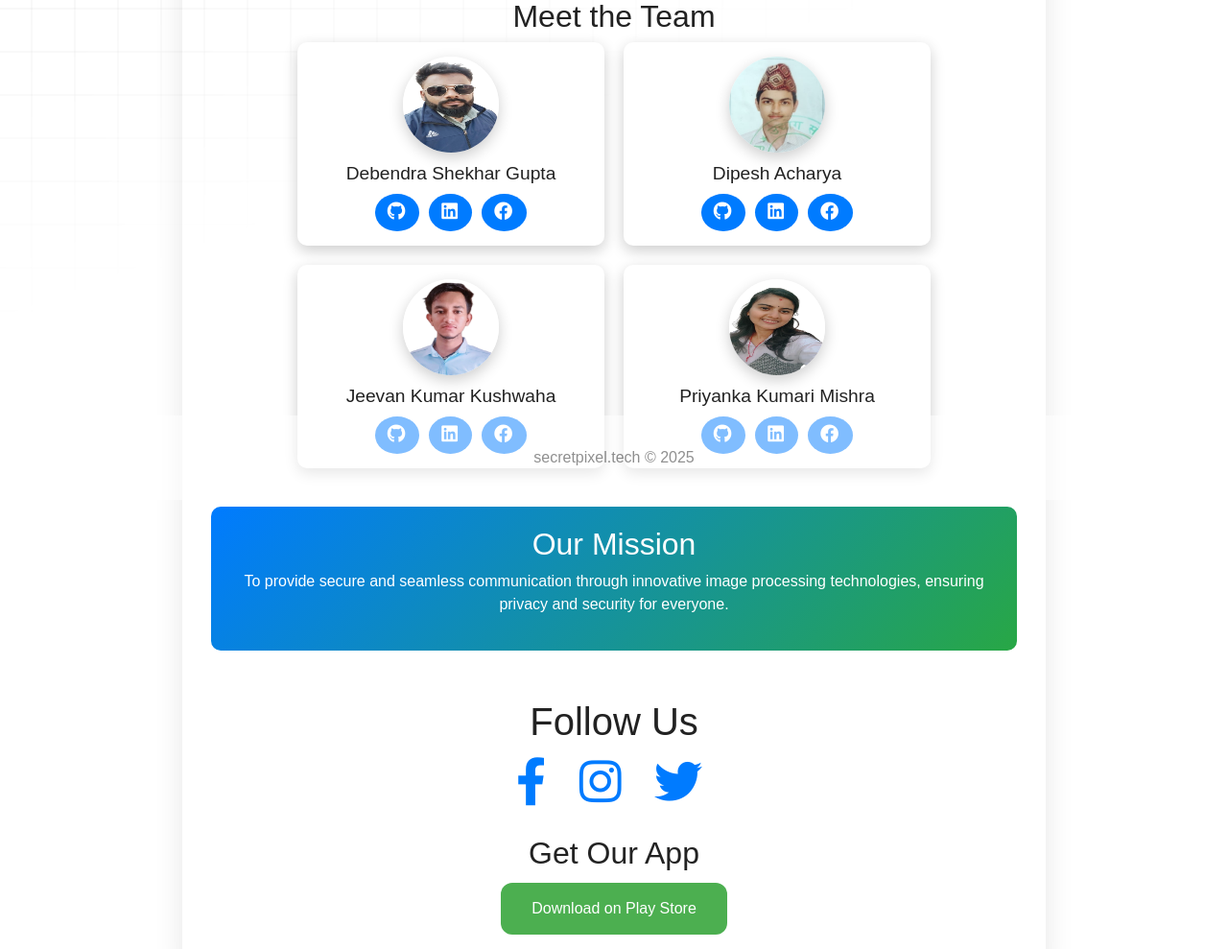
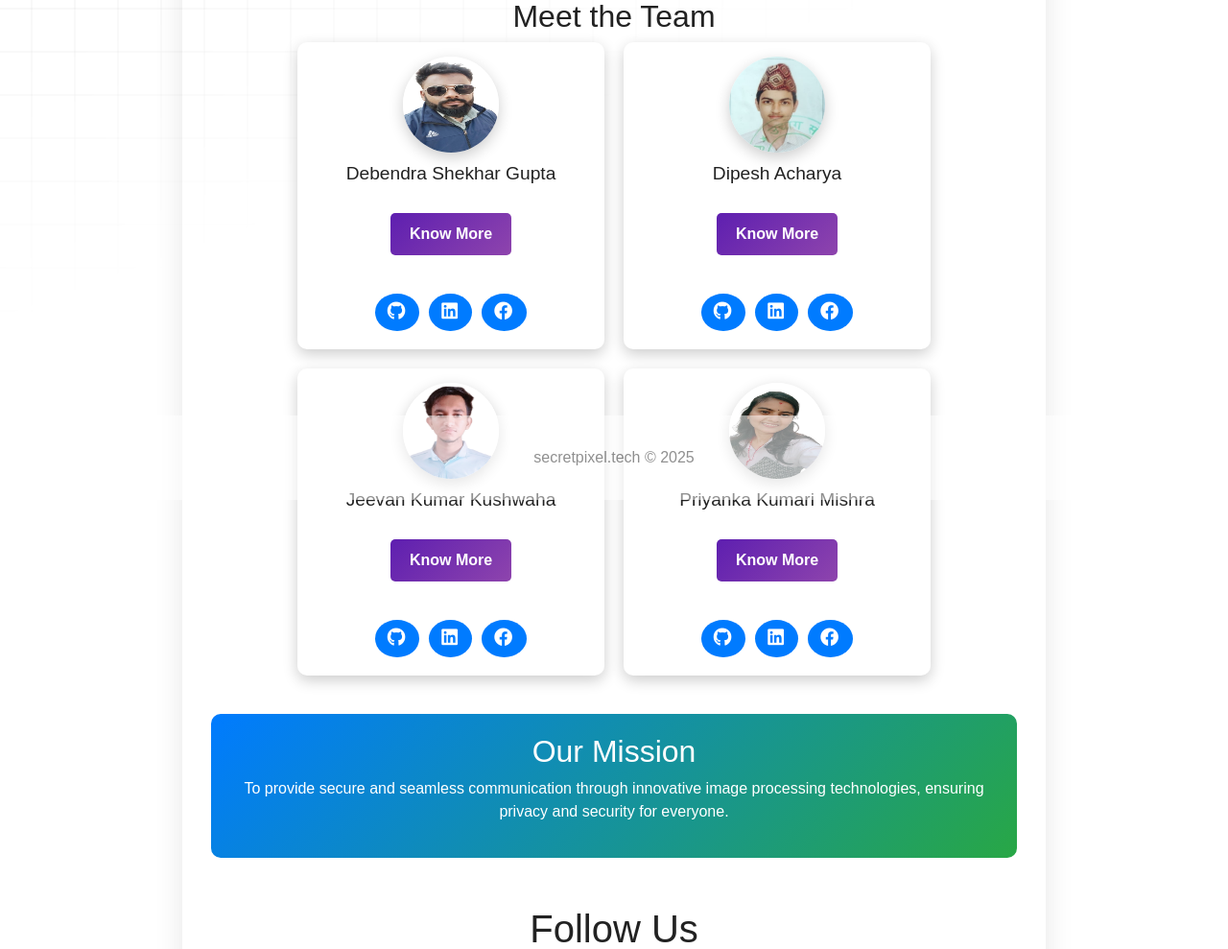
Before and after one commit to Bandit16/Steganography, a Django app: page /about/ in a window 1280 px wide. Shown: the part 279-1268 px from the top of the page at 96% size. Run offline with Django 4.2, Linux system fonts and the light colour scheme; some libraries are stand-ins or nearby versions.

Commit message:
beautification

```diff
--- a/Steganography/app/static/app/about.css
+++ b/Steganography/app/static/app/about.css
@@ -9,7 +9,7 @@
 @media (prefers-color-scheme: dark) {
     :root {
         --background-color: #121212;
-        --card-background-color: #000000;
+        --card-background-color: rgba(47, 47, 47, 0.596);
         --text-color: #ddd;
         --social-icon-background: #1a73e8;
         --social-icon-hover-background: #0c47a1;
@@ -53,6 +53,7 @@ body {
     text-align: center;
     transition: transform 0.3s;
     width: 320px;
+    height: 320px;
 }
 
 .team-member:hover {
@@ -76,11 +77,31 @@ body {
     margin: 10px 0;
     color: var(--text-color);
 }
+.know-more-btn {
+    color: white;
+    background: linear-gradient(135deg, #5e1fb0, #8e44ad);
+    text-decoration: none;
+    font-weight: bold;
+    padding: 10px 20px;
+    border-radius: 5px;
+    transition: background-color 0.3s, transform 0.3s;
+    display: inline-block;
+    font-size: 1rem;
+    cursor: pointer;
+    border: none; /* Remove default 3D effect */
+    margin-top: 20px;
+    margin-bottom: 30px;
+}
 
+
+.know-more-btn:hover {
+    transform: scale(1.05);
+}
 .social-icons {
     display: flex;
     justify-content: center;
     gap: 10px;
+    padding-top: 10px;
 }
 
 .social-icons a {
--- a/Steganography/app/templates/app/about.html
+++ b/Steganography/app/templates/app/about.html
@@ -2,6 +2,7 @@
 {% load static %}
 
 {% block content %}
+
 <head>
     <link rel="stylesheet" href="{% static 'app/about.css' %}">
 </head>
@@ -9,7 +10,8 @@
 
 <div class="about-container">
     <h1>About Us</h1>
-    <p>We are a passionate team dedicated to secure communication through advanced image processing technology. Our app ensures high security and seamless usability.</p>
+    <p>We are a passionate team dedicated to secure communication through advanced image processing technology. Our app
+        ensures high security and seamless usability.</p>
 
     <div class="contributors">
         <h2>Meet the Team</h2>
@@ -17,37 +19,56 @@
             <div class="team-member">
                 <img src="{% static 'app/debendra.jpg' %}" alt="Debendra">
                 <h3>Debendra Shekhar Gupta</h3>
+                <a href="https://www.dipesh-acharya.com.np" class="know-more">
+                    <button class="know-more-btn">Know More</button>
+                </a>
                 <div class="social-icons">
                     <a href="https://github.com/Debendra533" target="_blank"><i class="fab fa-github"></i></a>
-                    <a href="https://www.linkedin.com/in/debendra-shekhar-gupta-112353343?utm_source=share&utm_campaign=share_via&utm_content=profile&utm_medium=android_app" target="_blank"><i class="fab fa-linkedin"></i></a>
-                    <a href="https://www.facebook.com/share/1E8Ltz2FSJ/Fb" target="_blank"><i class="fab fa-facebook"></i></a>
+                    <a href="https://www.linkedin.com/in/debendra-shekhar-gupta-112353343?utm_source=share&utm_campaign=share_via&utm_content=profile&utm_medium=android_app"
+                        target="_blank"><i class="fab fa-linkedin"></i></a>
+                    <a href="https://www.facebook.com/share/1E8Ltz2FSJ/Fb" target="_blank"><i
+                            class="fab fa-facebook"></i></a>
                 </div>
             </div>
             <div class="team-member">
                 <img src="{% static 'app/dipesh.jpg' %}" alt="Dipesh">
                 <h3>Dipesh Acharya</h3>
+                <a href="https://www.dipesh-acharya.com.np" class="know-more">
+                    <button class="know-more-btn">Know More</button>
+                </a>
                 <div class="social-icons">
                     <a href="https://github.com/Bandit16" target="_blank"><i class="fab fa-github"></i></a>
-                    <a href="https://www.linkedin.com/in/dipesh-acharya-4a5ab7273/" target="_blank"><i class="fab fa-linkedin"></i></a>
-                    <a href="https://www.facebook.com/profile.php?id=100013821284161" target="_blank"><i class="fab fa-facebook"></i></a>
+                    <a href="https://www.linkedin.com/in/dipesh-acharya-4a5ab7273/" target="_blank"><i
+                            class="fab fa-linkedin"></i></a>
+                    <a href="https://www.facebook.com/profile.php?id=100013821284161" target="_blank"><i
+                            class="fab fa-facebook"></i></a>
                 </div>
             </div>
             <div class="team-member">
                 <img src="{% static 'app/jeevan.jpg' %}" alt="Jeevan">
                 <h3>Jeevan Kumar Kushwaha</h3>
+                <a href="https://www.jeevankushwaha.com.np" class="know-more">
+                    <button class="know-more-btn">Know More</button>
+                </a>
                 <div class="social-icons">
                     <a href="https://github.com/zione-kushwaha" target="_blank"><i class="fab fa-github"></i></a>
                     <a href="https://www.linkedin.com/in/zi-one" target="_blank"><i class="fab fa-linkedin"></i></a>
-                    <a href="https://www.facebook.com/jeevan.kushwaha.9883" target="_blank"><i class="fab fa-facebook"></i></a>
+                    <a href="https://www.facebook.com/jeevan.kushwaha.9883" target="_blank"><i
+                            class="fab fa-facebook"></i></a>
                 </div>
             </div>
             <div class="team-member">
                 <img src="{% static 'app/priyanka.jpg' %}" alt="Priyanka">
                 <h3>Priyanka Kumari Mishra</h3>
+                <a href="https://www.dipesh-acharya.com.np" class="know-more">
+                    <button class="know-more-btn">Know More</button>
+                </a>
                 <div class="social-icons">
                     <a href="https://github.com/Priyanka-Mishra1" target="_blank"><i class="fab fa-github"></i></a>
-                    <a href="https://www.linkedin.com/in/priyanka-mishra-911a3a34a?utm_source=share&utm_campaign=share_via&utm_content=profile&utm_medium=android_app" target="_blank"><i class="fab fa-linkedin"></i></a>
-                    <a href="https://www.facebook.com/priyanka.priyal.9" target="_blank"><i class="fab fa-facebook"></i></a>
+                    <a href="https://www.linkedin.com/in/priyanka-mishra-911a3a34a?utm_source=share&utm_campaign=share_via&utm_content=profile&utm_medium=android_app"
+                        target="_blank"><i class="fab fa-linkedin"></i></a>
+                    <a href="https://www.facebook.com/priyanka.priyal.9" target="_blank"><i
+                            class="fab fa-facebook"></i></a>
                 </div>
             </div>
         </div>
@@ -55,7 +76,8 @@
 
     <div class="mission-section">
         <h2>Our Mission</h2>
-        <p>To provide secure and seamless communication through innovative image processing technologies, ensuring privacy and security for everyone.</p>
+        <p>To provide secure and seamless communication through innovative image processing technologies, ensuring
+            privacy and security for everyone.</p>
     </div>
 
     <div style="height: 50px;"></div>
@@ -64,16 +86,21 @@
 
         <h1>Follow Us</h1>
         <div style="height: 5px;"></div>
-        <a href="https://www.facebook.com/share/18as3zZes8/" target="_blank" style="margin-right: 20px;"><i class="fab fa-facebook-f" style="font-size: 50px;"></i></a>
-        <a href="https://www.instagram.com/secretpixel_?igsh=MWc0MDdkMGQ5MnlucQ==" target="_blank" style="margin-right: 20px;"><i class="fab fa-instagram" style="font-size: 50px;"></i></a>
-        <a href="https://x.com/secret_pixel_?t=2Z7Lawvglsk9yc2iCM5kMQ&s=08" target="_blank"><i class="fab fa-twitter" style="font-size: 50px;"></i></a>
+        <a href="https://www.facebook.com/share/18as3zZes8/" target="_blank" style="margin-right: 20px;"><i
+                class="fab fa-facebook-f" style="font-size: 50px;"></i></a>
+        <a href="https://www.instagram.com/secretpixel_?igsh=MWc0MDdkMGQ5MnlucQ==" target="_blank"
+            style="margin-right: 20px;"><i class="fab fa-instagram" style="font-size: 50px;"></i></a>
+        <a href="https://x.com/secret_pixel_?t=2Z7Lawvglsk9yc2iCM5kMQ&s=08" target="_blank"><i class="fab fa-twitter"
+                style="font-size: 50px;"></i></a>
     </div>
     <div style="height: 0px;"></div>
 
     <div class="download-app" style="text-align: center; margin-top: 30px;"></div>
     <h2>Get Our App</h2>
-        <a href="https://play.google.com/store/apps/details?id=com.secretpixel" target="_blank" class="download-button" style="text-decoration: none;">
-            <button style="background-color: #4CAF50; color: white; padding: 15px 32px; text-align: center; text-decoration: none; display: inline-block; font-size: 16px; margin: 4px 2px; cursor: pointer; border-radius: 12px; border: none; transition: background-color 0.3s ease;">
+    <a href="https://play.google.com/store/apps/details?id=com.secretpixel" target="_blank" class="download-button"
+        style="text-decoration: none;">
+        <button
+            style="background-color: #4CAF50; color: white; padding: 15px 32px; text-align: center; text-decoration: none; display: inline-block; font-size: 16px; margin: 4px 2px; cursor: pointer; border-radius: 12px; border: none; transition: background-color 0.3s ease;">
             Download on Play Store
         </button>
     </a>
```
Lines whose indentation alone changed are shown as unchanged.
